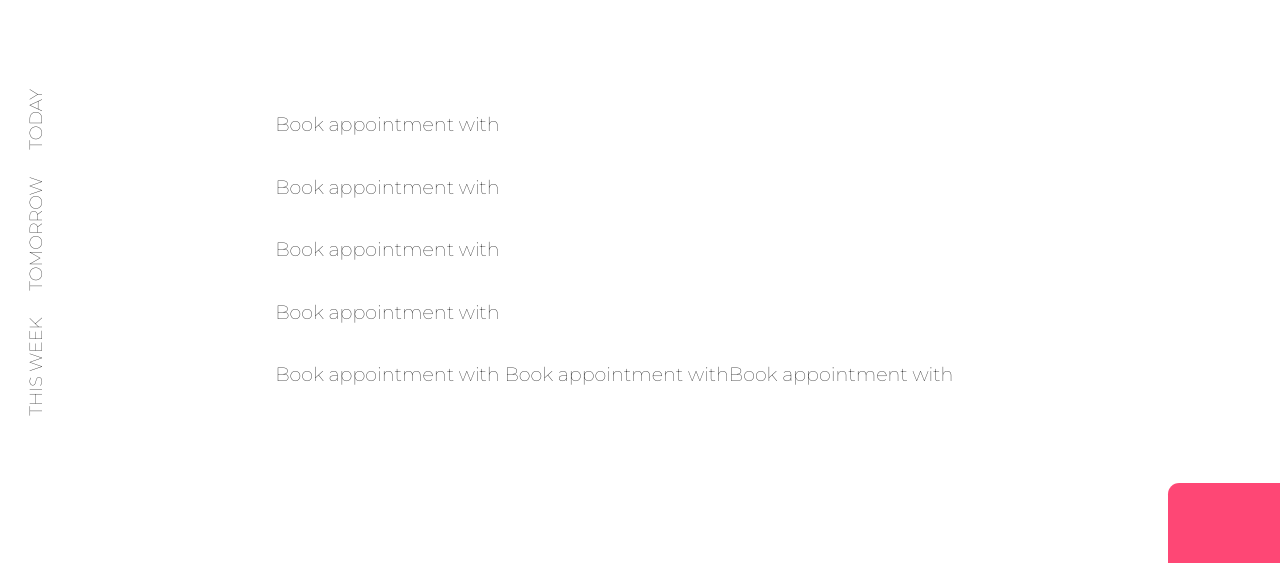
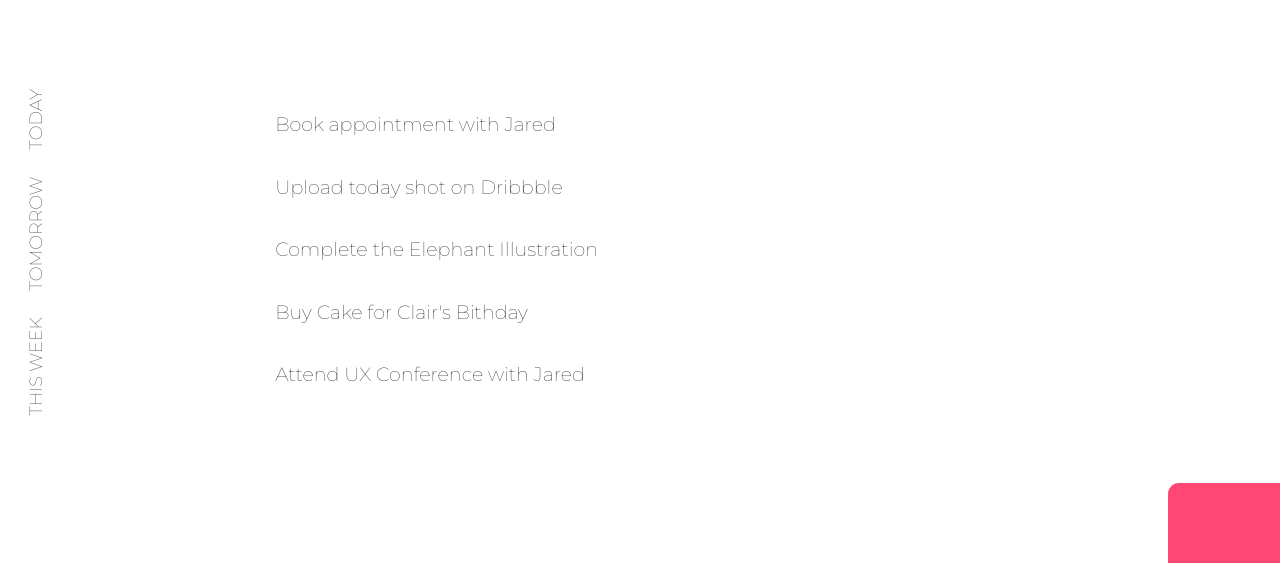
Before and after one commit to Maurizio-F/to-do-app, a plain HTML site: page tasks.html in a window 1280 px wide. Shown: the part 237-800 px from the top of the page. Drawn offline with Linux system fonts and the light colour scheme.

Commit message:
Finetuning againg

```diff
--- a/tasks.html
+++ b/tasks.html
@@ -53,25 +53,25 @@
       <section class="checkbox">
         <label>
           <input class="checkbox__input" type="checkbox" />
-          <span class="checkbox__title">Book appointment with</span>
+          <span class="checkbox__title">Book appointment with Jared</span>
         </label>
         <label>
           <input class="checkbox__input" type="checkbox" />
-          <span class="checkbox__title">Book appointment with</span>
-        </label>
-        <label>
-          <input class="checkbox__input" type="checkbox" />
-          <span class="checkbox__title">Book appointment with</span>
-        </label>
-        <label>
-          <input class="checkbox__input" type="checkbox" />
-          <span class="checkbox__title">Book appointment with</span>
+          <span class="checkbox__title">Upload today shot on Dribbble</span>
         </label>
         <label>
           <input class="checkbox__input" type="checkbox" />
           <span class="checkbox__title"
-            >Book appointment with Book appointment withBook appointment with
-          </span>
+            >Complete the Elephant Illustration</span
+          >
+        </label>
+        <label>
+          <input class="checkbox__input" type="checkbox" />
+          <span class="checkbox__title">Buy Cake for Clair's Bithday</span>
+        </label>
+        <label>
+          <input class="checkbox__input" type="checkbox" />
+          <span class="checkbox__title">Attend UX Conference with Jared </span>
         </label>
       </section>
       <section class="pagination">
```
